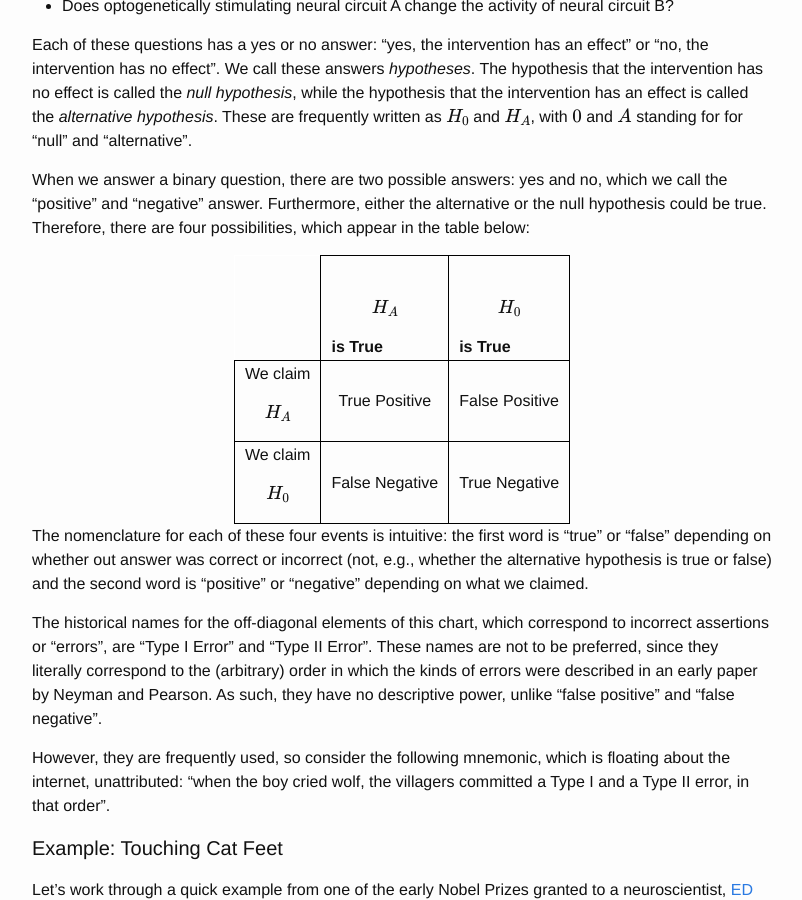
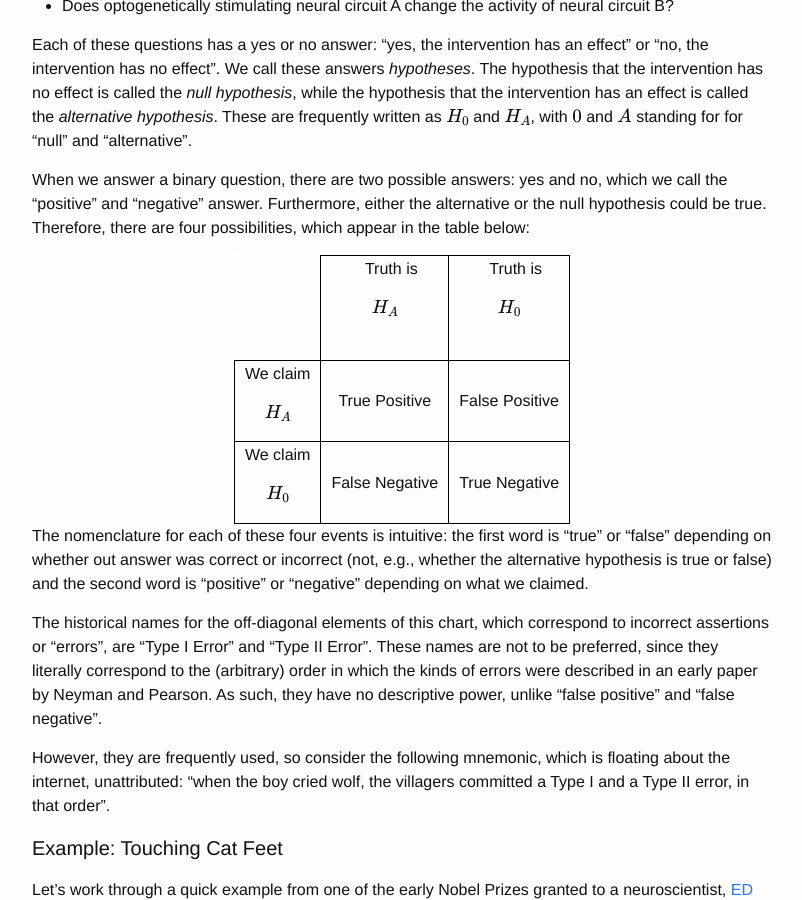
Before and after one commit to charlesfrye/charlesfrye.github.io, a Jekyll site: the page built from _posts/2018-06-09-hypothesis-testing.markdown, in a window 1280 px wide and 900 px high, scrolled down 1278 px. Shown: the whole window, without its empty margins (238-1040 px from the left). Built offline with Jekyll 4.4.1, drawn with Linux system fonts in a browser that asks for light colours; formulas are drawn with MathJax 3.

Commit message:
fiddle with formatting of T/F +/- table

```diff
--- a/_posts/2018-06-09-hypothesis-testing.markdown
+++ b/_posts/2018-06-09-hypothesis-testing.markdown
@@ -61,8 +61,8 @@ When we answer a binary question, there are two possible answers: yes and no, wh
 <table class="center">
     <tr class="border-less">
       <th class="border-less"></th>
-      <th > &nbsp;&nbsp; $$H_A$$ is True &nbsp;&nbsp;</th>
-      <th > &nbsp;&nbsp; $$H_0$$ is True &nbsp;&nbsp; </th>
+      <td > &nbsp;&nbsp; Truth is $$H_A$$  &nbsp;&nbsp;</td>
+      <td > &nbsp;&nbsp; Truth is $$H_0$$ &nbsp;&nbsp; </td>
     </tr>
     <tr>
       <td >We claim $$H_A$$</td>
```
